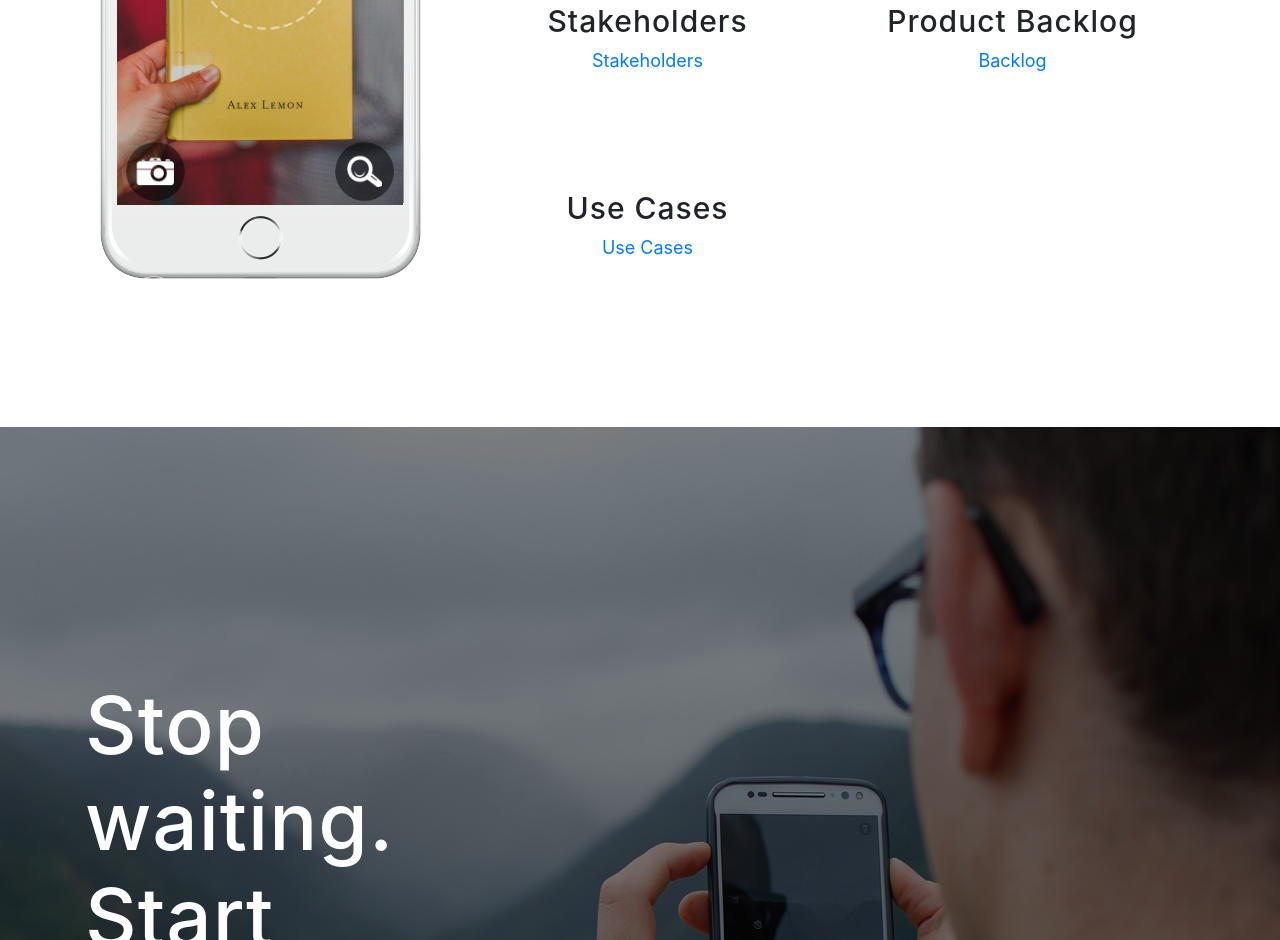
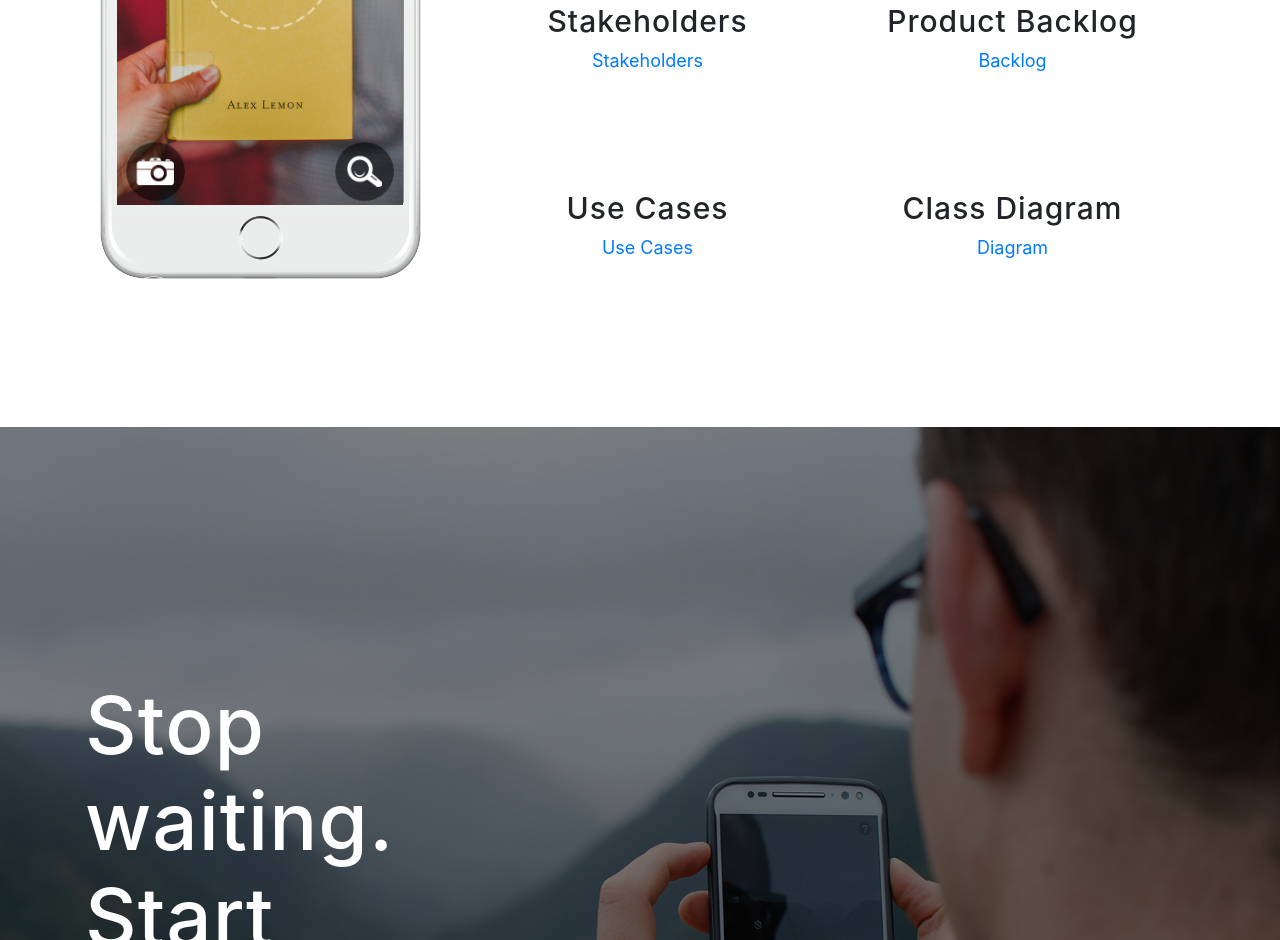
Before and after one commit to vaibhavttiwari/vaibhavttiwari.github.io, a website with bundled scripts: page index.html in a window 1280 px wide. Shown: the part 2112-3052 px from the top of the page. Built offline with nearby package versions, Linux system fonts and the light colour scheme; a web font is replaced by a local one.

```diff
--- a/index.html
+++ b/index.html
@@ -174,6 +174,13 @@
                     <p class="text-muted"><a href = "https://github.com/vaibhavttiwari/PRMS/blob/master/UseCaseDiagram2.png">Use Cases</a></p>
                   </div>
                 </div>
+				<div class="col-lg-6">
+                  <div class="feature-item">
+                    <!--<i class="icon-lock-open text-primary"></i>-->
+                    <h3>Class Diagram</h3>
+                    <p class="text-muted"><a href = "https://github.com/vaibhavttiwari/PRMS/blob/master/classdiagram.png">Diagram</a></p>
+                  </div>
+                </div>
               </div>
             </div>
           </div>
```
